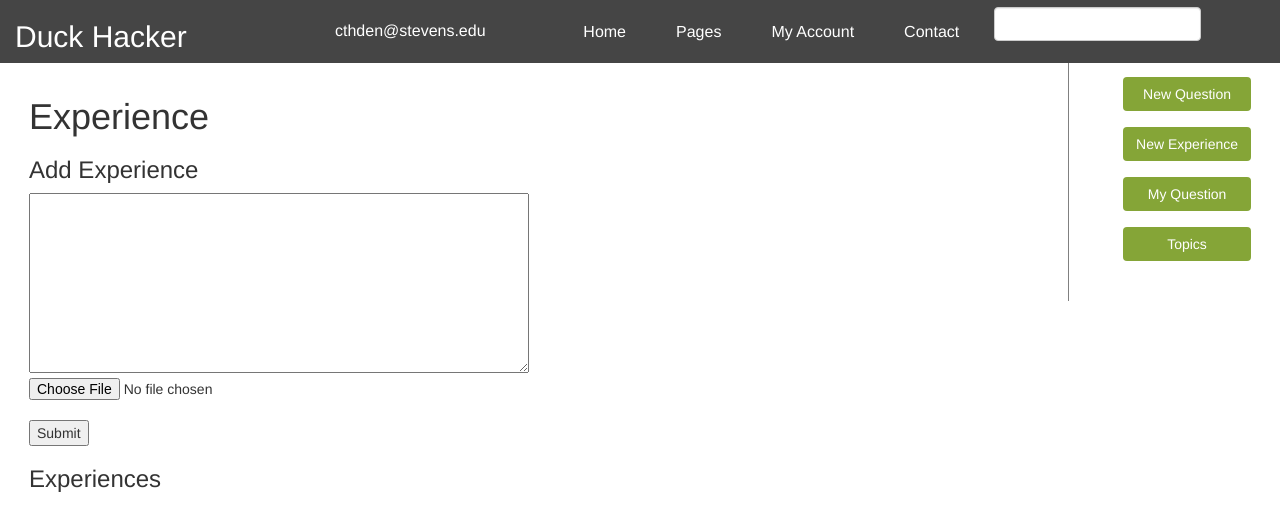
After one commit to justinak/ssw690Spring2018, a Flask app: page /menu in a window 1280 px wide. The commit adds this page. Shown: the top 531 px of the page. Run offline with Flask 2, Linux system fonts and the light colour scheme; some libraries are stand-ins or nearby versions.

Commit message:
added: Voting features , experience pages , html layout

```diff
--- a/application.py
+++ b/application.py
@@ -1,8 +1,9 @@
-from flask import Flask, render_template, request
+from flask import Flask, render_template, request, make_response
 from random import randint
-import stream
-import pymongo
+from bson.binary import Binary
 from pymongo import MongoClient
+import MongoCalls
+import os
 
 # EB looks for an 'application' callable by default.
 application = Flask(__name__)
@@ -10,48 +11,99 @@ application = Flask(__name__)
 client = MongoClient('mongodb://duck_hacker:ssw690@34.228.66.29/ssw690spring2018')
 db = client.ssw690spring2018
 postquestions = {}
+App_root = os.path.dirname(os.path.abspath(__file__))
 
 @application.route('/')
-def getquestions():
-    questions = get_question()
+def get_questions():
+    questions = MongoCalls.get_question()
     randnum = randint(0, len(questions)-1)
-    postquestions['question'] =questions[randnum]
-    return render_template('interviewpage.html', title="Blah", question=postquestions['question']['Question'])
+    postquestions['question'] = questions[randnum]
+    solutions = MongoCalls.get_solution()
+    return render_template('DuckHacker.html', title="Blah", question=postquestions['question']['Question'], newcomment = solutions)
+
 
 @application.route('/comment', methods=['POST', 'GET'])
 def handle_data():
+    target = os.path.join(App_root, 'uploads/')
+    if not os.path.isdir(target):
+        os.mkdir(target)
     if request.method == 'POST':
         projectpath = request.form['comments']
-        print('@%#^&$*&@(*Success: Data entered')
-        insert_solution(projectpath, postquestions['question']['_id'])
-        solutions = getsolution()
-        return render_template('interviewpage.html', title="Blah", question=postquestions['question']['Question'], newcomment = solutions)
+        if request.files['input_files']:
+            file = request.files['input_files']
+            if file.filename:
+                destination = "/".join([target, file.filename])
+                file.save(destination)
+                binfile = convert_binary(destination)
+                MongoCalls.insert_solution(projectpath, postquestions['question']['_id'], files=binfile)
+        else:
+            MongoCalls.insert_solution(projectpath, postquestions['question']['_id'])
+        solutions = MongoCalls.get_solution()
+        return render_template('DuckHacker.html', title="DuckHacker", question=postquestions['question']['Question'], newcomment = solutions)
 
 
-def insert_solution(solution, id):
-    db.solution.insert_one(
-        {
-            "userid": 'hannah',
-            "quesid": id,
-            "solution": solution
-        }
-    )
+def convert_binary(file):
+    with open(file,'rb') as fil:
+        f = fil.read()
+        encoded_file = Binary(f,0)
 
-def get_question():
+    return encoded_file
 
-    try:
-        questions = db.Interview.find()
-    except :
-       print('ERROR READING FILE')
-    brokendownques = [post for post in questions]
-    return brokendownques
+@application.route('/downloads/')
+def download_file(filename):
+    file = MongoCalls.download_file(filename = filename)
+    read_file = make_response(file.read())
+    read_file.headers['Content-Type'] = 'application/octet-stream'
+    read_file.headers["Content-Disposition"] = "attachment; filename={}".format(filename)
+    return read_file
 
-def getsolution():
-    try:
-        solution = db.solution.find()
-    except:
-        print('Error retrieving file')
-    return solution
+@application.route('/menu', methods=['POST', 'GET'])
+def menu_options():
+        if request.method == 'POST':
+            if request.form['menu']=='Experience':
+                return render_template('Experience.html', title="DuckHacker")
+        return render_template('Experience.html', title='DuckHacker')
+
+
+@application.route('/Experience', methods=['POST', 'GET'])
+def experience():
+    target = os.path.join(App_root, 'uploads/')
+    if not os.path.isdir(target):
+        os.mkdir(target)
+    if request.method == 'POST':
+        projectpath = request.form['comments']
+        if request.files['input_files']:
+            file = request.files['input_files']
+            if file.filename:
+                destination = "/".join([target, file.filename])
+                file.save(destination)
+                binfile = convert_binary(destination)
+                MongoCalls.insert_experience(projectpath, files=binfile)
+        else:
+            MongoCalls.insert_experience(projectpath)
+        solutions = MongoCalls.get_experience()
+        return render_template('Experience.html', title="DuckHacker", experiences=solutions)
+
+
+@application.route('/voteup/<string:post_id>', methods=['POST'])
+def voteUp(post_id):
+    MongoCalls.increase_count(post_id)
+    solutions = MongoCalls.get_solution()
+    return render_template('DuckHacker.html', title="Blah", question=postquestions['question']['Question'],
+                           newcomment=solutions)
+
+
+@application.route('/votedown/<string:post_id>', methods=['POST'])
+def votedown(post_id):
+    MongoCalls.decrease_count(post_id)
+    solutions = MongoCalls.get_solution()
+    return render_template('DuckHacker.html', title="Blah", question=postquestions['question']['Question'],
+                           newcomment=solutions)
+
+# @application.route('/votes')
+# def voteUp():
+#     print(request.)
+
 # run the app.
 if __name__ == "__main__":
     # Setting debug to True enables debug output. This line should be
--- /dev/null
+++ b/templates/Experience.html
@@ -0,0 +1,87 @@
+{% extends 'base.html' %}
+
+{% block body %}
+<div class="container">
+
+<div class = "header row">
+  <div class = "title col-md-3">
+    <h2>Duck Hacker</h2>
+  </div>
+  <div class = "email col-md-2">
+    cthden@stevens.edu
+  </div>
+  <div class = "toolbar col-md-7">
+    <ul class = "nav navbar-nav">
+      <li>
+        <a>Home</a>
+      </li>
+      <li>
+        <a>Pages</a>
+      </li>
+      <li>
+        <a>My Account</a>
+      </li>
+      <li>
+        <a>Contact</a>
+      </li>
+      <li>
+          <input type = "text" class="form-control">
+      </li>
+    </ul>
+</div>
+</div>
+
+<div class = "menu">
+  <ul>
+    <li>
+      <div>
+      <button class="btn btn-block">New Question</button>
+      </div>
+    </li>
+    <li>
+      <div>
+      <button class="btn btn-block">New Experience</button>
+      </div>
+    </li>
+    <li>
+      <div>
+      <button class="btn btn-block">My Question</button>
+      </div>
+    </li>
+    <li>
+      <div>
+      <button class="btn btn-block">Topics</button>
+      </div>
+    </li>
+  </ul>
+</div>
+
+<div class = "content">
+  <h1>Experience</h1>
+  <div class = "addanswers">
+    <h3>Add Experience</h3>
+    <form action = "/Experience" method = "POST" enctype="multipart/form-data">
+        <textarea name="comments" id="comments" class = "answer">
+
+                    </textarea>
+        <input type="file" value="Upload File" name="input_files"/>
+    <div class = "submit">
+       <input type="submit" value="Submit"/>
+    </div>
+    </form>
+      <h3>Experiences</h3>
+      <form action ="/user_experience" method="post">
+          {% for post in experiences %}
+          <div class="answer"><p><b>{{ post.userid }}</b> answered: {{ post.solution }}</p><p>Votes: {{post.votes}}</p>
+            <button name="voteup" type="submit">Vote Up</button>
+            <button name="votedown" type="submit">Vote Down</button>
+          </div>
+          {% endfor %}
+
+      </form>
+
+  </div>
+
+
+</div>
+{% endblock %}
--- a/templates/base.html
+++ b/templates/base.html
@@ -3,6 +3,106 @@
 <head>
     <meta charset="UTF-8">
     <title>{{title}}</title>
+    <!-- Bootstrap -->
+  <link rel="stylesheet" href="http://cdn.bootcss.com/bootstrap/3.3.0/css/bootstrap.min.css">
+  <script src="http://cdn.bootcss.com/jquery/1.11.1/jquery.min.js"></script>
+  <script src="http://cdn.bootcss.com/bootstrap/3.3.0/js/bootstrap.min.js"></script>
+  <script type="text/javascript">
+              function voteup(post_id){
+                alert(post_id);
+                $.ajax({
+                    url: '/voteup/'+post_id,
+                    type: 'POST',
+                    success: function(response) {
+                        console.log(response);
+                     },
+                     error: function(error) {
+                        console.log(error);
+                     }
+                });
+              }
+              function votedown(post_id){
+                alert(post_id);
+                $.ajax({
+                    url: '/votedown/'+post_id,
+                    type: 'POST',
+                    success: function(response) {
+                        console.log(response);
+                     },
+                     error: function(error) {
+                        console.log(error);
+                     }
+                });
+              }
+        </script>
+<style>
+div.container {
+    width: 100%;
+}
+
+.header {
+    padding: 0;
+    color: white;
+    background-color: rgb(69,69,69);
+    clear: both;
+    font-size: 16px;
+    display: flex;
+    display: -webkit-flex;
+    align-items: center;
+}
+
+.header ul li {
+    display: inline;
+    margin-left: 20px;
+}
+a {
+    text-decoration: none;
+    color:white;
+}
+.toolbar ul{
+    list-style-type: none;
+}
+.content {
+    margin-right: 170px;
+    padding: 1em;
+    overflow: hidden;
+    margin-right: 170px;
+    font-size: 14px;
+}
+
+.menu {
+    float: right;
+    max-width: 220px;
+    border-left: 1px solid gray;
+    padding: 1em;
+}
+
+.menu ul {
+    list-style-type: none;
+}
+.menu button {
+    color:white;
+    background-color: rgb(133,165,55);
+}
+
+.menu li div {
+    height: 50px;
+}
+
+.answer {
+    width:500px;
+    height: 180px;
+}
+
+.submit{
+    margin-top: 20px;
+}
+
+.submit button {
+    background-color:rgb(133,165,55);
+    color:white;
+}
+</style>
 </head>
 <body>
     {% block body %}
--- a/templates/interviewpage.html
+++ b/templates/interviewpage.html
@@ -8,7 +8,7 @@
         <td>{{question}}</td>
     </tr>
      <tr>
-        <td><form action = "http://127.0.0.1:5000/comment" method = "POST">
+        <td><form action = "/comment" method = "POST">
                     <textarea name="comments" id="comments" style="font-family:sans-serif;font-size:1.2em;">
                         Solution....
                     </textarea>
```
Also changed, not shown: Experiences_page.py (added, +64 -0 lines), MongoCalls.py (added, +119 -0 lines), templates/DuckHacker.html (added, +92 -0 lines), uploads/grades.txt (added, +22 -0 lines), uploads/majors.txt (added, +20 -0 lines).
